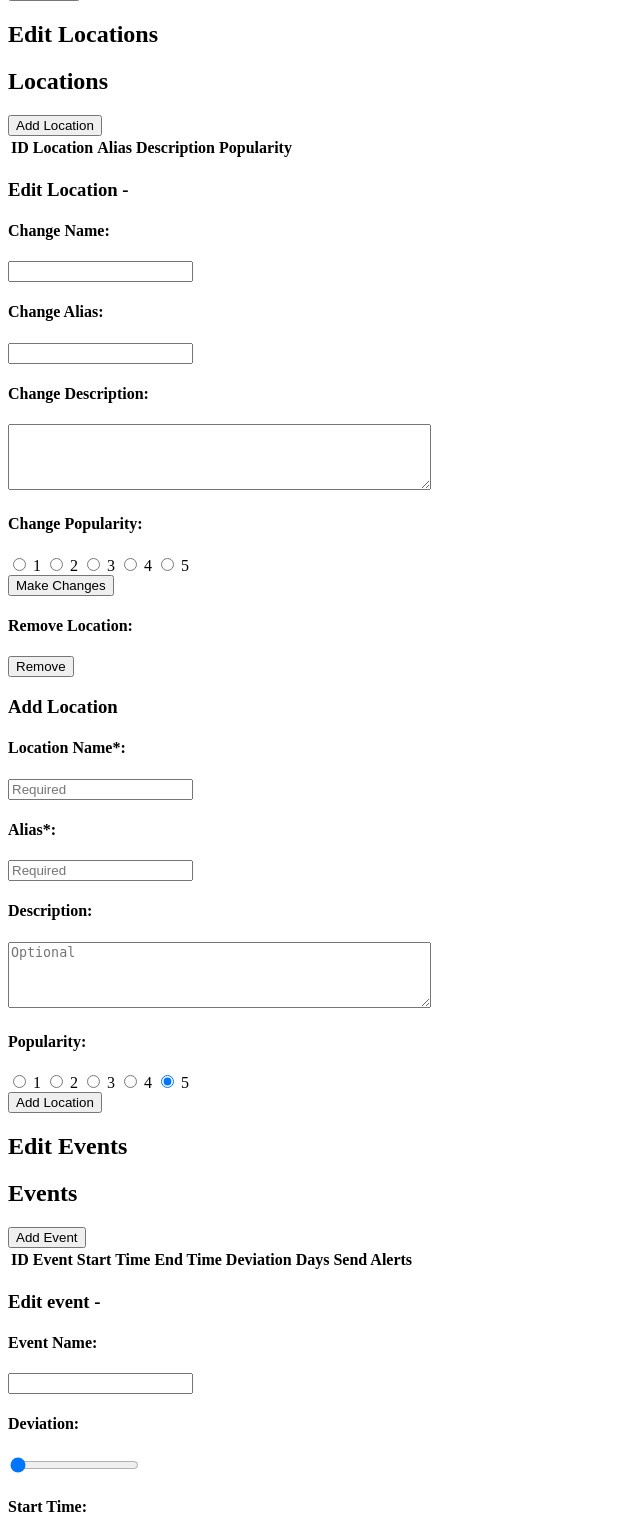
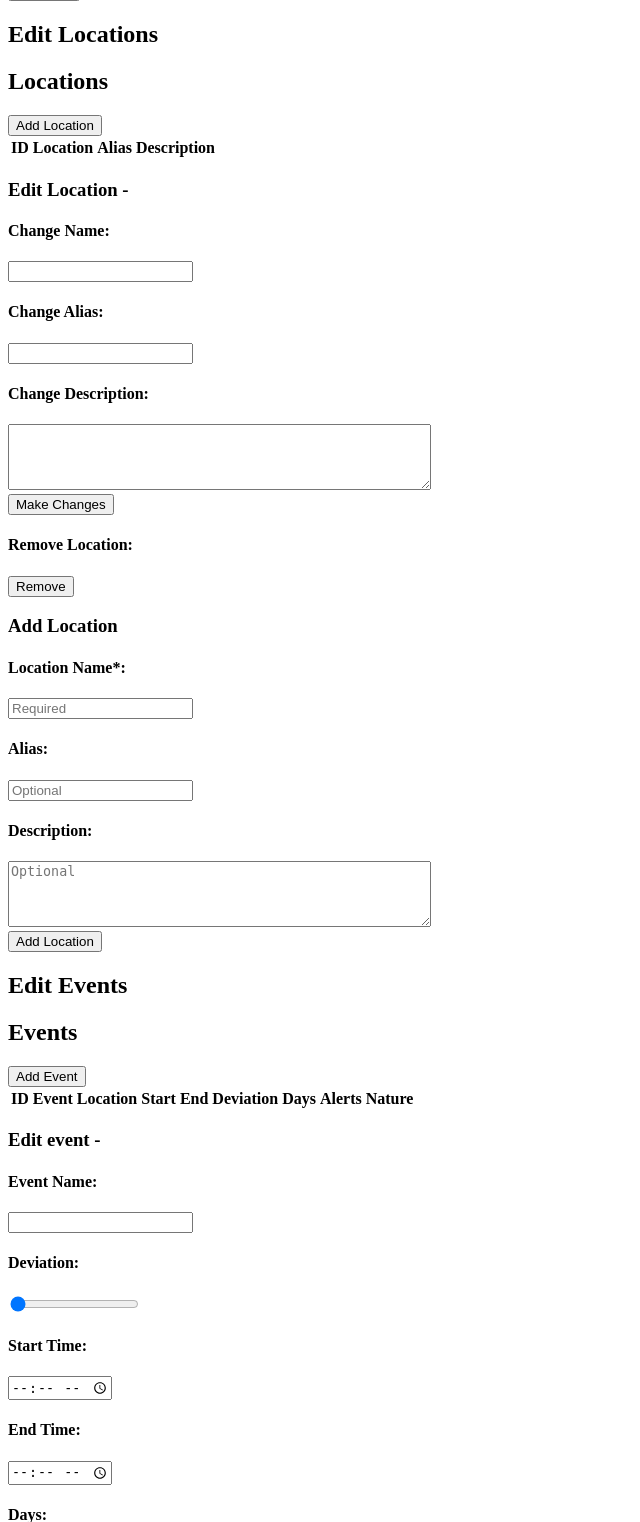
Before and after one commit to lwholten/doyrms-registration, a PHP site: page /pages/html/admin_page.html in a window 1280 px wide. Shown: the part 3957-5479 px from the top of the page, without its empty margins (0-640 px from the left). Run offline with PHP 8.4, Linux system fonts and the light colour scheme; lists and menus that the app fills with data are empty.

Commit message:
Administrators can now set the location and nature of an event.
For example, an event that requires signing in does not require a location.
Whereas an event that required a user to sign out does require a location

```diff
--- a/pages/html/admin_page.html
+++ b/pages/html/admin_page.html
@@ -323,7 +323,6 @@
               <th>Location</th>
               <th>Alias</th>
               <th>Description</th>
-              <th>Popularity</th>
               <th></th>
             </tr>
             <?php @include('../php/tables/fill_locations_table.php'); fillLocationsTable() ?>
@@ -347,21 +346,6 @@
               <label for="new_location_desc"><h4>Change Description:</h4></label>
               <textarea id="new_location_desc" name="new_location_desc" rows="4" cols="50" maxlength="100"></textarea>
             </div>
-            <div class="radio_input_area">
-              <label><h4>Change Popularity:</h4></label>
-              <div class="radio_wrapper">
-                <input type="radio" name="new_location_pop" value="1">
-                <label>1</label>
-                <input type="radio" name="new_location_pop" value="2">
-                <label>2</label>
-                <input type="radio" name="new_location_pop" value="3">
-                <label>3</label>
-                <input type="radio" name="new_location_pop" value="4">
-                <label>4</label>
-                <input type="radio" name="new_location_pop" value="5">
-                <label>5</label>
-              </div>
-            </div>
             <div class="input_wrapper">
               <input class="submit_button" type="submit" value="Make Changes" />
             </div>
@@ -384,27 +368,12 @@
               <input id="location_name" name="location_name" placeholder="Required" type="text" maxlength="20" required></input>
             </div>
             <div class="input_wrapper capitalize">
-              <label for="location_alias"><h4>Alias*:</h4></label>
-              <input id="location_alias" name="location_alias" placeholder="Required" type="text" maxlength="20"></input>
+              <label for="location_alias"><h4>Alias:</h4></label>
+              <input id="location_alias" name="location_alias" placeholder="Optional" type="text" maxlength="20"></input>
             </div>
             <div class="input_wrapper description">
               <label for="location_desc"><h4>Description:</h4></label>
               <textarea id="location_desc" name="location_desc" value="" placeholder="Optional" rows="4" cols="50" maxlength="100"></textarea>
-            </div>
-            <div class="radio_input_area">
-              <label><h4>Popularity:</h4></label>
-              <div class="radio_wrapper">
-                <input type="radio" name="location_pop" value="1">
-                <label>1</label>
-                <input type="radio" name="location_pop" value="2">
-                <label>2</label>
-                <input type="radio" name="location_pop" value="3">
-                <label>3</label>
-                <input type="radio" name="location_pop" value="4">
-                <label>4</label>
-                <input type="radio" checked="checked" name="location_pop" value="5">
-                <label>5</label>
-              </div>
             </div>
             <div class="input_wrapper">
               <input class="submit_button" type="submit" value="Add Location" />
@@ -425,11 +394,13 @@
             <tr>
               <th>ID</th>
               <th>Event</th>
-              <th>Start Time</th>
-              <th>End Time</th>
+              <th>Location</th>
+              <th>Start</th>
+              <th>End</th>
               <th>Deviation</th>
               <th>Days</th>
-              <th>Send Alerts</th>
+              <th>Alerts</th>
+              <th>Nature</th>
               <th></th>
             </tr>
             <?php @include('../php/tables/fill_events_table.php'); fillEventsTable() ?>
@@ -487,6 +458,20 @@
                 <input type="radio" name="new_event_alerts" value="0">
                 <label>No</label>
               </div>
+            </div>
+            <spacer class="input_spacer"></spacer>
+            <div class="radio_input_area">
+              <label><h4>Event Nature:</h4></label>
+              <div class="boolean_radio radio_wrapper">
+                <input type="radio" name="new_event_nature" value="1" onclick="disableInput('new_event_location_toggle')">
+                <label>Sign In</label>
+                <input type="radio" name="new_event_nature" value="0" onclick="enableInput('new_event_location_toggle')">
+                <label>Sign Out</label>
+              </div>
+            </div>
+            <div class="input_wrapper capitalize" id="new_event_location_toggle">
+              <label for="new_event_location_id"><h4>Location ID:</h4></label>
+              <input id="new_event_location_id" name="new_event_location_id" type="number" min="1" max="999"></input>
             </div>
             <div class="input_wrapper">
               <input class="submit_button" type="submit" value="Make Changes" />
@@ -552,6 +537,20 @@
                 <label>No</label>
               </div>
             </div>
+            <spacer class="input_spacer"></spacer>
+            <div class="radio_input_area">
+              <label><h4>Event Nature:</h4></label>
+              <div class="boolean_radio radio_wrapper">
+                <input type="radio" name="event_nature" value="1" onclick="disableInput('event_location_toggle')">
+                <label>Sign In</label>
+                <input type="radio" name="event_nature" value="0" checked="checked" onclick="enableInput('event_location_toggle')">
+                <label>Sign Out</label>
+              </div>
+            </div>
+            <div class="input_wrapper capitalize" id="event_location_toggle">
+              <label for="event_location_id"><h4>Location ID:</h4></label>
+              <input id="event_location_id" name="event_location_id" type="number" min="1" max="999"></input>
+            </div>
             <div class="input_wrapper">
               <input class="submit_button" type="submit" value="Add event" />
             </div>
--- a/pages/php/tables/fill_staff_activity_table.php
+++ b/pages/php/tables/fill_staff_activity_table.php
@@ -13,7 +13,7 @@ function fillStaffActivityTable() {
   while($record = $result -> fetch_array(MYSQLI_NUM)) {
     echo "<tr>";
     foreach ($record as $value) {
-      if ($value === NULL || $value === None || $value === 0) {
+      if ($value === NULL) {
         echo "<td> N/A </td>";
       }
       else {
--- a/scripts/admin_page_functions.js
+++ b/scripts/admin_page_functions.js
@@ -20,6 +20,19 @@ function formatEditSection(section_id, storage_class, title_content, record_id=0
 
   /*Shows the edit section to the user*/
   toggleHiddenSection(section_id);
+}
+
+// Used to disable inputs
+function disableInput(id) {
+  document.getElementById(id).style.textDecoration = 'line-through';
+  document.getElementById(id).querySelector('input').style.backgroundColor = '#DDDDDD';
+  document.getElementById(id).querySelector('input').disabled = true;
+}
+// Used to enable inputs
+function enableInput(id) {
+  document.getElementById(id).style.textDecoration = 'none';
+  document.getElementById(id).querySelector('input').style.backgroundColor = '#FFFFFF';
+  document.getElementById(id).querySelector('input').disabled = false;
 }
 
 /*Used to swith hidden sections*/
```
Also changed, not shown: css/admin_page.css (+7 -0 lines), css/staff_page.css (+11 -0 lines), pages/php/admin_page.php (+56 -7 lines), pages/php/tables/fill_events_table.php (+19 -4 lines).
